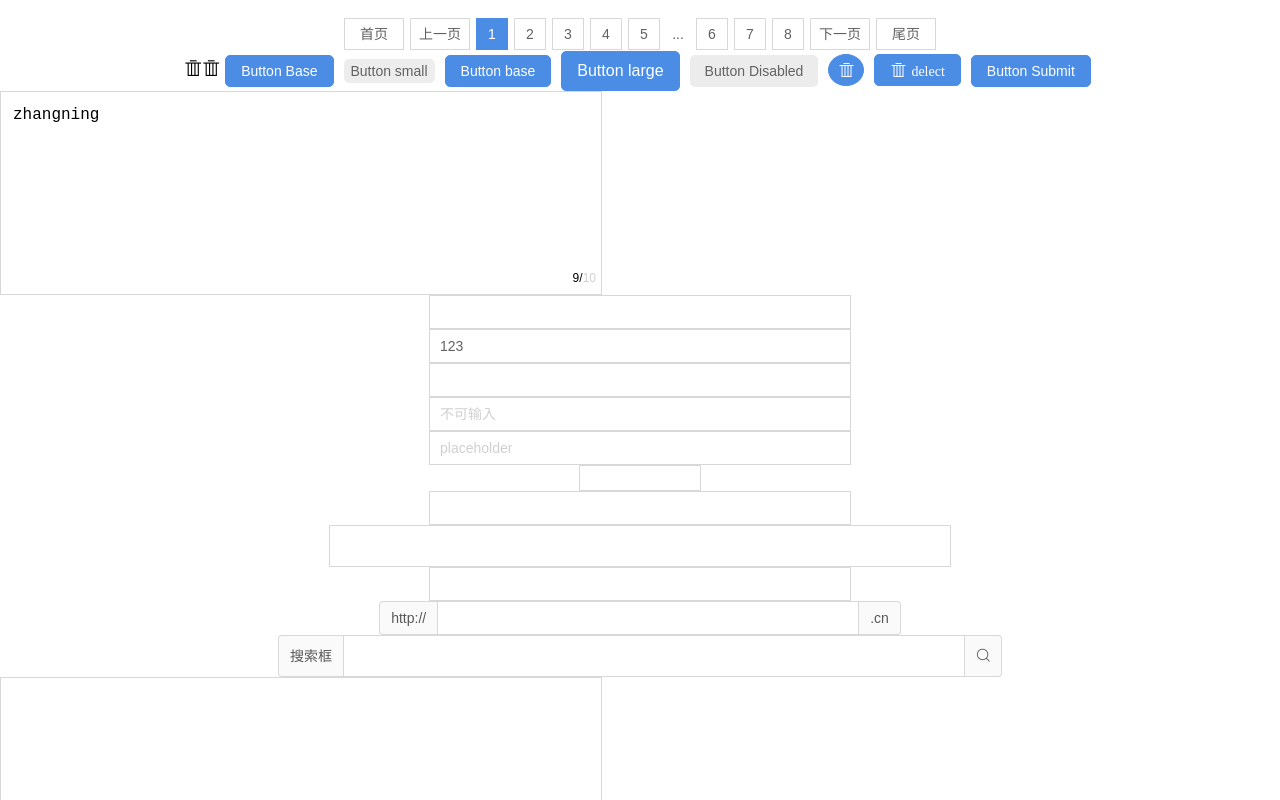
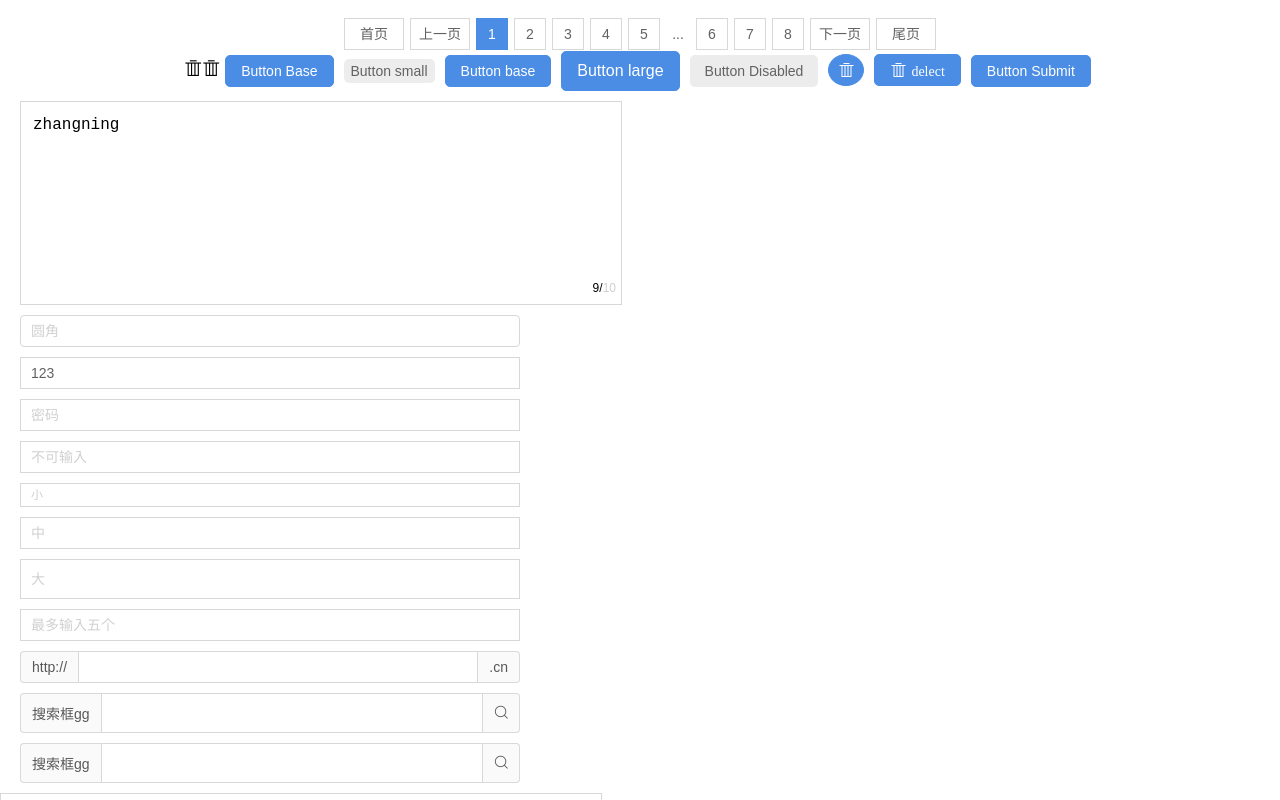
Before and after one commit to jd-smart-fe/react-stone, a React app: page /Input in a window 1280 px wide. Shown: the top 800 px of the page. Built offline with nearby package versions, Linux system fonts and the light colour scheme.

Commit message:
feat：input美化

```diff
--- a/src/App.css
+++ b/src/App.css
@@ -0,0 +1,4 @@
+.code-box-demo{
+  margin: 10px 20px;
+  width: 500px;
+}
--- a/src/App.js
+++ b/src/App.js
@@ -96,18 +96,51 @@ class App extends Component {
           <Button radius='circle' icon="delete" />
           <Button icon="delete">delect</Button>
           <Button htmlType='submit'>Button Submit</Button>
-          <Textarea value='zhangning' name="zhang" maxLength={10} onText={onText}/>
-          <Input />
-          <Input value={ 123 }/>
-          <Input type="password" />
-          <Input disabled={true} placeholder="不可输入" />
-          <Input placeholder="placeholder" />
-          <Input size="small" />
-          <Input size="base" />
-          <Input size="large" />
-          <Input maxLength={5} />
-          <Input addonBefore="http://" addonAfter=".cn" />
-          <Input addonBefore="搜索框" addonAfter={<Icon type='search' />} size="large"/>
+
+          <div className="code-box-demo">
+            <Textarea value='zhangning' name="zhang" maxLength={10} onText={onText}/>
+          </div>
+          <div className="code-box-demo">
+            <Input radius="radius" placeholder="圆角"/>
+          </div>
+          <div className="code-box-demo">
+            <Input value={ 123 }/>
+          </div>
+          <div className="code-box-demo">
+            <Input type="password" placeholder="密码"/>
+          </div>
+          <div className="code-box-demo">
+            <Input disabled={true} placeholder="不可输入" />
+          </div>
+          <div className="code-box-demo">
+            <Input size="small" placeholder="小"/>
+          </div>
+          <div className="code-box-demo">
+            <Input size="base" placeholder="中"/>
+          </div>
+          <div className="code-box-demo">
+            <Input size="large" placeholder="大"/>
+          </div>
+          <div className="code-box-demo">
+            <Input maxLength={5}  placeholder="最多输入五个"/>
+          </div>
+          <div className="code-box-demo">
+            <Input addonBefore="http://" addonAfter=".cn" />
+          </div>
+          <div className="code-box-demo">
+            <Input addonBefore="搜索框gg" addonAfter={<Icon type='search' />} size="large"/>
+          </div>
+          <div className="code-box-demo">
+            <Input addonBefore="搜索框gg" addonAfter={<Icon type='search' />} size="large"/>
+          </div>
+
+
+
+
+
+
+
+
           <Textarea />
           <Textarea placeholder="未输入时的提示信息"/>
           <Textarea value="value"/>
--- a/src/components/Checked/Checked.jsx
+++ b/src/components/Checked/Checked.jsx
@@ -1,5 +1,5 @@
 import React, { Component } from 'react';
-import './checked.css';
+import './checked.scss';
 let classNames = require('classnames');
 
 class Checked extends Component {
--- a/src/components/Input/Input.jsx
+++ b/src/components/Input/Input.jsx
@@ -38,24 +38,17 @@ class Input extends Component {
     }
   }
   render() {
-    const { name, value, placeholder, type, maxLength, size, addonBefore, addonAfter, disabled } = this.props;
+    const { name, radius, value, placeholder, type, maxLength, size, addonBefore, addonAfter, disabled } = this.props;
     const { valid, errorMessage } = this.state;
     const classInput = classNames({
       'input': true,
-      [` input-${size}`]: size
+      [`input-${size}`]: size,
+      [`input-${radius}`]:radius,
     });
-    const classBefore = classNames({
-      'input-before': true,
-      [` input-before-${size}`]: size,
-    });
-    const classAfter = classNames({
-      'input-after': true,
-      [` input-after-${size}`]: size,
-    })
     return (
-      <span className='input-wrap'>
+      <span className='input-wrap input-group'>
         { addonBefore ?
-          <span className={ classBefore }>{ addonBefore }</span>
+          <span className='input-before'>{ addonBefore }</span>
           : null
         }
         <input
@@ -69,7 +62,7 @@ class Input extends Component {
           placeholder={ placeholder } />
         {valid ? '' : (<div className="error-public"><i className="icon-error"></i><span>{errorMessage}</span></div>)}
         { addonAfter ?
-          <span className={ classAfter }>{ addonAfter }</span>
+          <span className="input-after">{ addonAfter }</span>
           : null
         }
       </span>
--- a/src/components/Input/input.scss
+++ b/src/components/Input/input.scss
@@ -1,3 +1,4 @@
+@import '../../style/color.scss';
 .input-wrap {
   display: table;
   box-sizing: border-box;
@@ -6,29 +7,59 @@
   list-style: none;
   position: relative;
   width: 100%;
+  &.input-group{
+    .input{
+      display:table-cell;
+    }
+    .input-before{
+      width: 1px;
+      display:table-cell;
+      white-space: nowrap;
+      vertical-align: middle;
+    }
+    .input-after{
+      width: 1px;
+      display:table-cell;
+      white-space: nowrap;
+      vertical-align: middle;
+    }
+  }
 }
 .input{
-  width: 300px;
+  width: 100%;
   height: 36px;
   line-height: 24px;
   padding: 0 10px;
-  border: #d8d8d8 solid 1px;
+  border: $gray-lighter solid 1px;
   font-size: 14px;
   color: #626262;
   background: #fff;
   outline: none;
   vertical-align: top;
+  -webkit-transition: all 0.3s;
+  transition: all 0.3s;
+  box-sizing: border-box;
+  &:hover {
+    border-color: $blue;
+  }
+  &:focus {
+    border-color: $blue;
+    outline: 0;
+    -webkit-box-shadow: 0 0 0 2px rgba(24, 144, 255, 0.2);
+    box-shadow: 0 0 0 2px rgba(24, 144, 255, 0.2);
+  }
   &.input-small {
-    width: 100px;
     height: 24px;
+    font-size: 12px;
   }
   &.input-base {
-    width: 400px;
     height: 32px
   }
   &.input-large {
-    width: 600px;
     height: 40px;
+  }
+  &.input-radius{
+    border-radius: 4px;
   }
 }
 input::-webkit-input-placeholder, textarea::-webkit-input-placeholder {
@@ -58,18 +89,7 @@ input::-webkit-input-placeholder, textarea::-webkit-input-placeholder {
   border-right: none;
   border-radius: 4px 0 0 4px;
   position: relative;
-  &.input-before-small {
-    height: 24px;
-    line-height: 24px;
-  }
-  &.input-before-base {
-    height: 32px;
-    line-height: 32px;
-  }
-  &.input-before-large {
-    height: 40px;
-    line-height: 40px;
-  }
+  box-sizing: border-box;
  }
  .input-after {
   padding: 0 11px;
@@ -82,16 +102,5 @@ input::-webkit-input-placeholder, textarea::-webkit-input-placeholder {
   border-left: none;
   border-radius: 0 4px 4px 0;
   position: relative;
-  &.input-after-small {
-    height: 24px;
-    line-height: 24px;
-  }
-  &.input-after-base {
-    height: 32px;
-    line-height: 32px;
-  }
-  &.input-after-large {
-    height: 40px;
-    line-height: 40px;
-  }
+  box-sizing: border-box;
  }
--- a/src/style/color.scss
+++ b/src/style/color.scss
@@ -12,10 +12,9 @@ $black: #000;
 $black-gray:#535353;
 $gray: #626262;
 $gray-light: #999;
-$gray-lighter: #d8d8d8;
+$gray-lighter: #d8d8d8;// 淡灰色，用于边框
 $gray-lightecc: #c8c8c8;
 $gray-lightest: #ededed;
-$little-gray-border: #d8d8d8; // 淡灰色，用于边框
 $gray-white: #eaebee;
 $white-gray: #f4f4f4;
 $white-off: #f7f7f7;
```
Also changed, not shown: src/components/Checked/checked.scss (renamed from src/components/Checked/checked.css).
